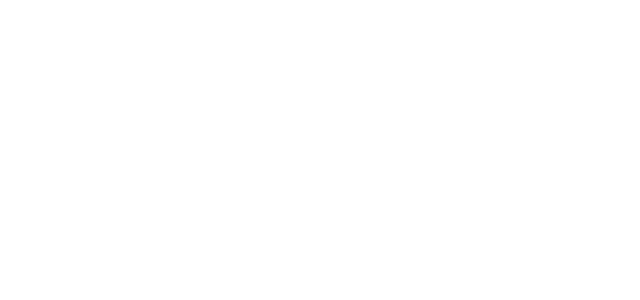
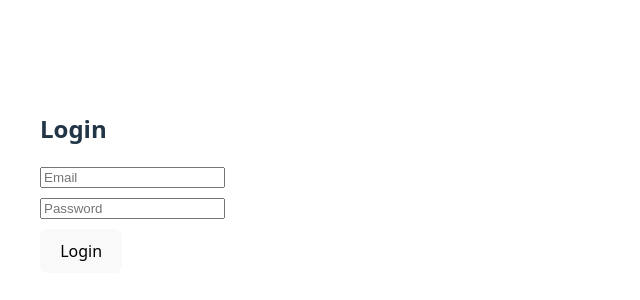
Before and after one commit to punarvasu30/support-frontend, a React (Vite) app: page / in a window 1280 px wide. Before the commit this address had no page. Shown: the part 218-518 px from the top of the page, without its empty margins (0-640 px from the left). Built offline with nearby package versions, Linux system fonts and the light colour scheme.

Commit message:
fixed app.jsx

```diff
--- a/src/App.jsx
+++ b/src/App.jsx
@@ -1,11 +1,12 @@
 import { BrowserRouter, Routes, Route } from "react-router-dom";
-import Login from "./pages/login";
-import Register from "./pages/register";
+import Login from "./pages/Login";
+import Register from "./pages/Register";
 
 function App() {
   return (
     <BrowserRouter>
       <Routes>
+        <Route path="/" element={<Login />} />
         <Route path="/login" element={<Login />} />
         <Route path="/register" element={<Register />} />
       </Routes>
```
